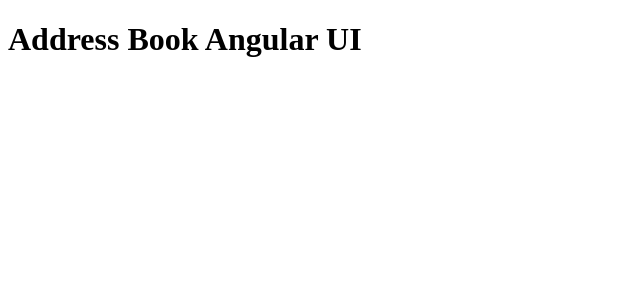
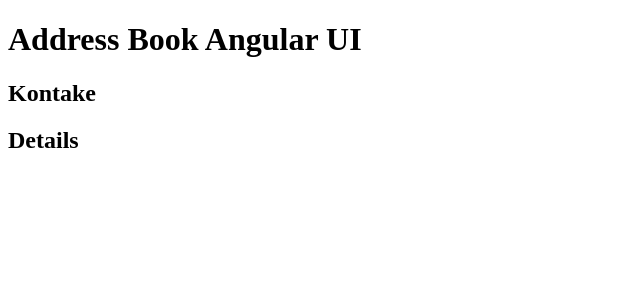
Before and after one commit to Joey73/AddressBookAngularUi, an Angular app: page / in a window 1280 px wide. Shown: the top 300 px of the page, without its empty margins (0-640 px from the left). Built offline with nearby package versions, Linux system fonts and the light colour scheme.

Commit message:
Additional sub-headers added

```diff
--- a/src/app/app.component.html
+++ b/src/app/app.component.html
@@ -1 +1,3 @@
 <h1>{{title}}</h1>
+<h2>{{contacts}}</h2>
+<h2>{{details}}</h2>
--- a/src/app/app.component.ts
+++ b/src/app/app.component.ts
@@ -7,4 +7,6 @@
 })
 export class AppComponent {
   title = 'Address Book Angular UI';
+  contacts = 'Kontake';
+  details = 'Details';
 }
```
